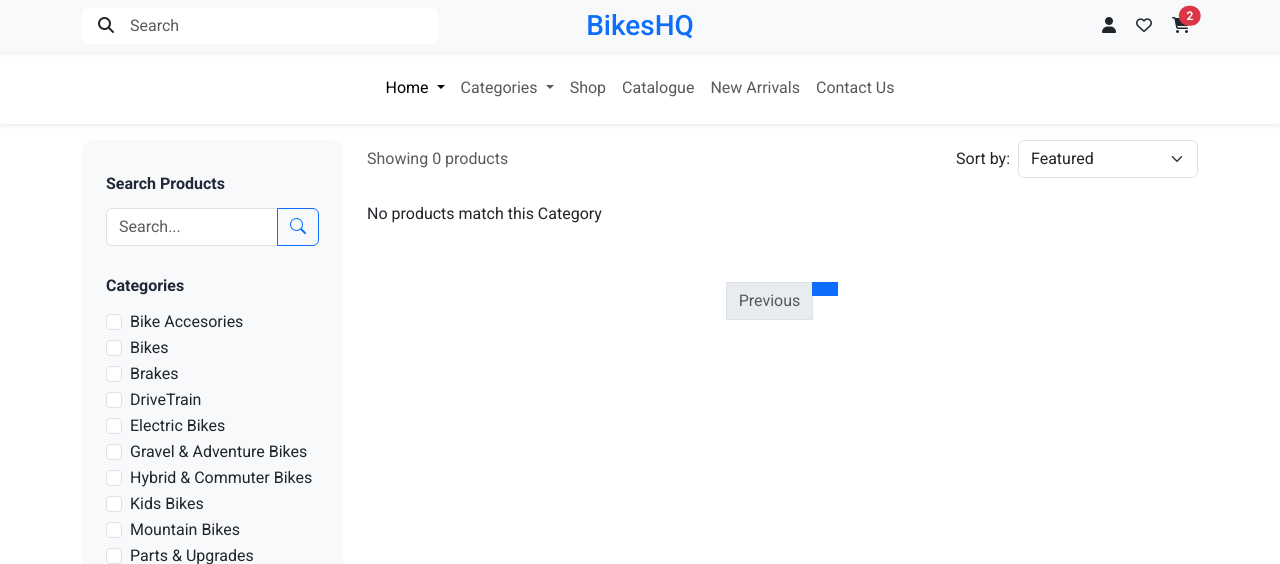
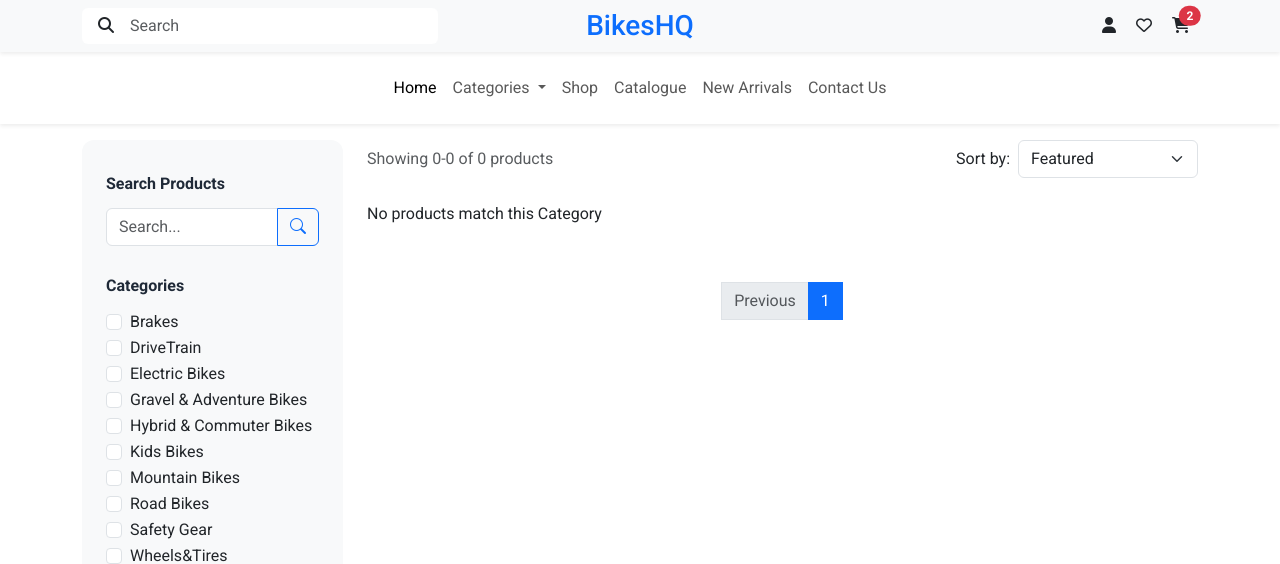
Before and after one commit to john-otienoh/BikesHQ, a Django app: page /BikesHQ/category/bikes/ in a window 1280 px wide. Shown: the top 564 px of the page. Run offline with Django 5.2, Linux system fonts and the light colour scheme; data comes from the database, SQL or seed files in the repository; both versions use the stored data as it was after the commit.

Commit message:
minor fixes

```diff
--- a/home/context_processors.py
+++ b/home/context_processors.py
@@ -1,6 +1,6 @@
 from category.models import Category
 
 def menu_links(request):
-    # links = Category.objects.filter(parent__isnull=True)
-    links=Category.objects.all()
+    links = Category.objects.filter(parent__isnull=False)
+    # links=Category.objects.all()
     return dict(links=links)
--- a/home/templates/basee.html
+++ b/home/templates/basee.html
@@ -72,8 +72,8 @@
       <nav class="navbar navbar-expand-md bg-white py-3 d-none d-md-block fixed-top shadow-sm" style="margin-top: 52px; z-index: 1029;">
         <div class="container justify-content-center">
           <ul class="navbar-nav">
-            <li class="nav-item dropdown">
-              <a class="nav-link dropdown-toggle active" href="index.html" id="homeDropdown" role="button" data-bs-toggle="dropdown">
+            <li class="nav-item">
+              <a class="nav-link active" href="{% url 'home' %}">
                 Home
               </a>
             </li>
--- a/home/templates/home/products.html
+++ b/home/templates/home/products.html
@@ -84,7 +84,12 @@
             <div class="col-lg-9">
                 <!-- Sorting -->
                 <div class="d-flex justify-content-between align-items-center mb-4">
-                    <p class="mb-0 text-muted">Showing {{ product_count }} products</p>
+                    {% comment %} {% with product_count.count as total_count %}
+                      <p class="mb-0 text-muted">Showing {{ total_count }} product{{ total_count|pluralize }}.</p>
+                    {% endwith %} {% endcomment %}
+                    <p class="mb-0 text-muted">
+                        Showing {{ page_obj.start_index }}-{{ page_obj.end_index }} of {{ page_obj.paginator.count }} product{{ page_obj.paginator.count|pluralize }}
+                    </p>
                     <div class="d-flex align-items-center">
                         <label class="form-label me-2 mb-0">Sort by:</label>
                         <select class="form-select" style="width: auto;">
--- a/home/views.py
+++ b/home/views.py
@@ -3,6 +3,7 @@
 from category.models import Category
 from django.db.models import Count
 from django.core.paginator import Paginator, EmptyPage, PageNotAnInteger
+from django.core.cache import cache
 
 # Create your views here.
 
@@ -27,15 +28,26 @@
 
     categories = None
     product_list = None
+    page_obj = 0
     if category_slug is not None:
         categories = get_object_or_404(Category, slug=category_slug)
         all_products = Product.objects.filter(category=categories, is_available=True)
         product_count = all_products.count()
+        paginator = Paginator(all_products, 3)
+        page_number = request.GET.get('page', 1)
+        page_obj = paginator.get_page(page_number)
+        try:
+            all_products = paginator.page(page_number)
+        except EmptyPage:
+            all_products = paginator.page(paginator.num_pages)
+        except PageNotAnInteger:
+            all_products = paginator.page(1)
     else:
         product_list = Product.objects.filter(is_available=True)
         product_count = product_list.count()
         paginator = Paginator(product_list, 3)
         page_number = request.GET.get('page', 1)
+        page_obj = paginator.get_page(page_number)
         try:
             all_products = paginator.page(page_number)
         except EmptyPage:
@@ -46,7 +58,7 @@
     return render(
         request,
         "home/products.html",
-        {"all_products": all_products, 'product_count': product_count},
+        {"all_products": all_products, 'product_count': product_count, 'page_obj': page_obj},
     )
 
 
```
Also changed, not shown: home/templates/home/product_detail.html (+8 -2 lines), db.sqlite3.
